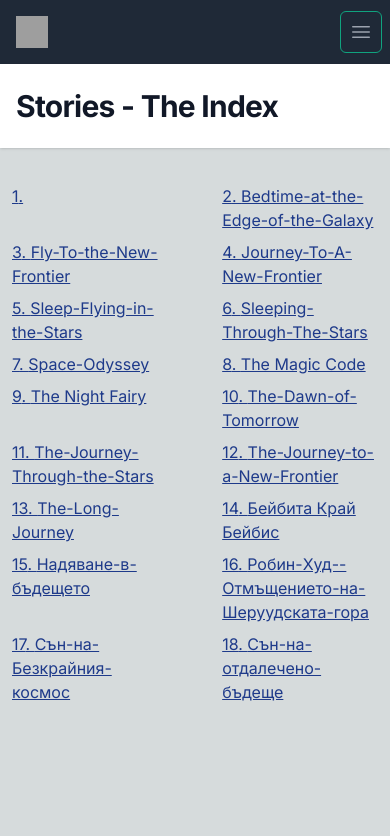
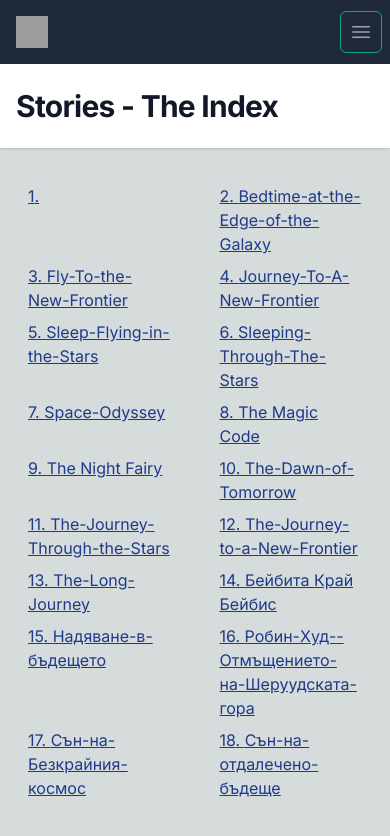
Before and after one commit to kidroca/bedtime-story-generator, a Next.js app: page /stories in a window 390 px wide. Shown: the top 836 px of the page. Built offline with nearby package versions, Linux system fonts and the light colour scheme; grey boxes are pictures that could not be loaded.

Commit message:
feat(components/AppShell): add wrapper element

```diff
--- a/components/AppShell/Nav.tsx
+++ b/components/AppShell/Nav.tsx
@@ -3,6 +3,7 @@ import { Fragment } from 'react'
 import { Disclosure, Menu, Transition } from '@headlessui/react'
 import { Bars3Icon, BellIcon, XMarkIcon } from '@heroicons/react/24/outline'
 import {usePathname} from 'next/navigation';
+import Wrapper from './Wrapper';
 
 const user = {
   name: 'Random Guy',
@@ -36,7 +37,7 @@ export default function Nav() {
     <Disclosure as="nav" className="bg-gray-800">
       {({ open }) => (
         <>
-          <div className="mx-auto max-w-7xl px-4 sm:px-6 lg:px-8">
+          <Wrapper>
             <div className="flex h-16 items-center justify-between">
               <div className="flex items-center">
                 <div className="flex-shrink-0">
@@ -126,7 +127,7 @@ export default function Nav() {
                 </Disclosure.Button>
               </div>
             </div>
-          </div>
+          </Wrapper>
 
           <Disclosure.Panel className="md:hidden">
             <div className="space-y-1 px-2 pb-3 pt-2 sm:px-3">
--- a/components/AppShell/PageContent.tsx
+++ b/components/AppShell/PageContent.tsx
@@ -1,8 +1,9 @@
 import {ReactNode} from 'react';
+import Wrapper from '@/components/AppShell/Wrapper';
 
 const PageContent = ({children}: { children: ReactNode }) => (
   <main>
-      <div className="mx-auto max-w-7xl py-6 sm:px-6 lg:px-8">{children}</div>
+    <Wrapper className="py-6">{children}</Wrapper>
   </main>
 );
 
--- a/components/AppShell/PageTitle.tsx
+++ b/components/AppShell/PageTitle.tsx
@@ -1,4 +1,5 @@
 import {ReactNode} from 'react';
+import Wrapper from './Wrapper';
 
 interface PageTitleProps {
   children: ReactNode;
@@ -6,11 +7,11 @@ interface PageTitleProps {
 
 const PageTitle = ({ children }: PageTitleProps) => (
   <header className="bg-white shadow">
-    <div className="mx-auto max-w-7xl px-4 py-6 sm:px-6 lg:px-8">
+    <Wrapper className="py-6">
       <h1 className="text-3xl font-bold tracking-tight text-gray-900">
         {children}
       </h1>
-    </div>
+    </Wrapper>
   </header>
 );
 
--- /dev/null
+++ b/components/AppShell/Wrapper.tsx
@@ -0,0 +1,11 @@
+import {HTMLAttributes, ReactNode} from 'react';
+
+interface WrapperProps extends HTMLAttributes<HTMLDivElement>{}
+
+const Wrapper = ({ children, className }: WrapperProps) => (
+  <div className={`w-full max-w-7xl mx-auto px-4 sm:px-6 lg:px-8 ${className || ''}`.trim()}>
+    {children}
+  </div>
+)
+
+export default Wrapper;
```
